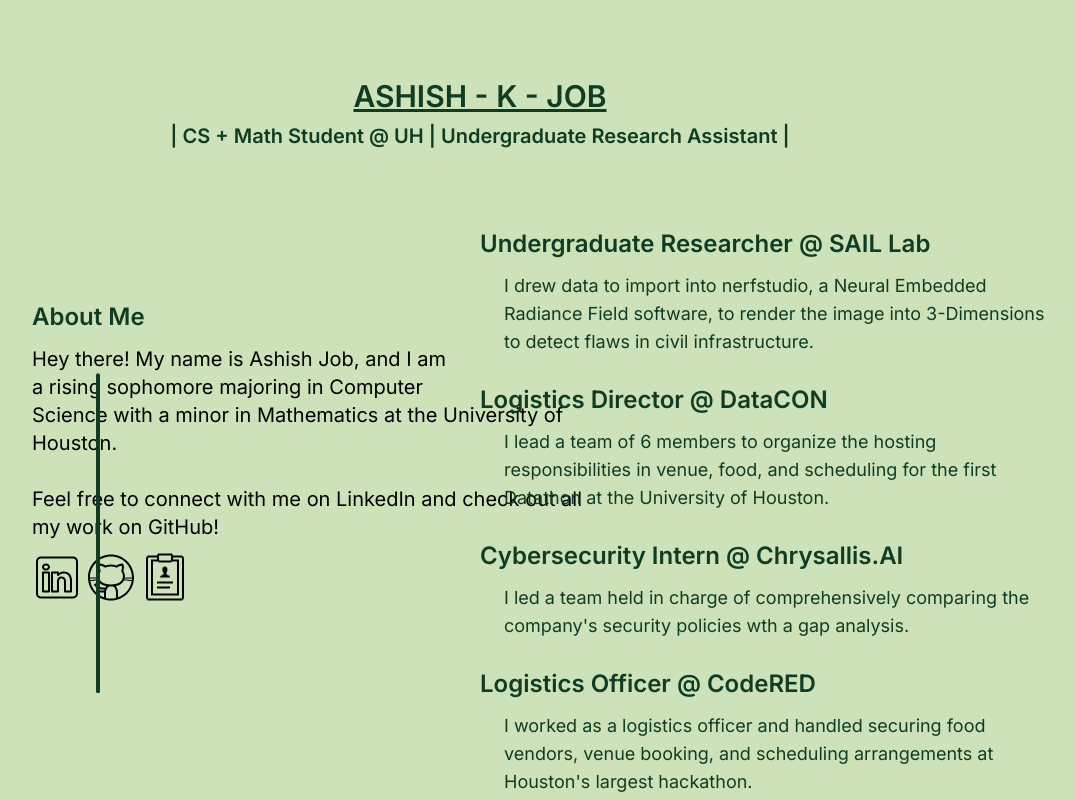
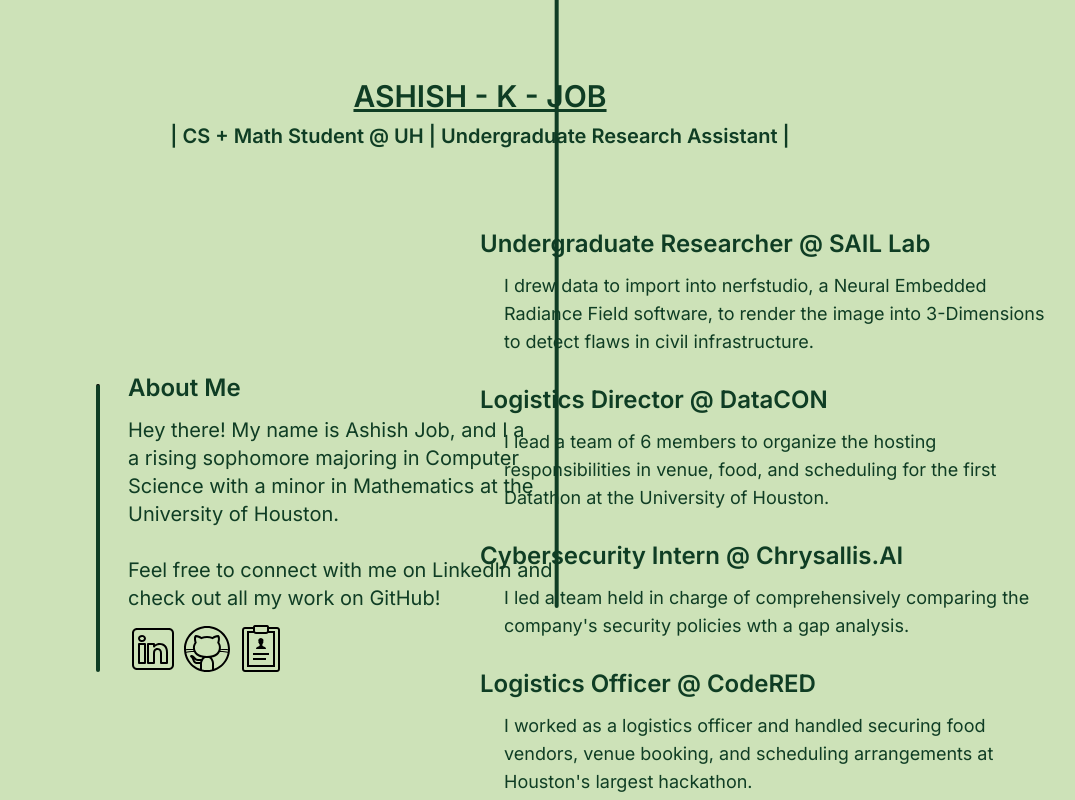
Before and after one commit to Ashishjob/Ashish-Job-Portfolio-Website, a Next.js app: page / in a window 1280 px wide. Shown: the top 800 px of the page, without its empty margins (160-1235 px from the left). Built offline with nearby package versions, Linux system fonts and the light colour scheme.

Commit message:
refactor: format change

```diff
--- a/app/page.tsx
+++ b/app/page.tsx
@@ -11,22 +11,16 @@
         <h1 className="w-27">| CS + Math Student @ UH | Undergraduate Research Assistant |</h1>
       </div>
 
-      <div className="fixed top-[47%] left-[15%] transform -translate-y-1/4">
-  <div className="h-12 w-78 md:h-auto md:w-auto text-green">
-    <h1 className="font-semibold text-2xl w-max hover:underline">About Me</h1>
-  </div>
+      <div className="absolute top-96 left-72 transform -translate-y-1/4 h-12 w-78 text-green">
+        <h1 className="font-semibold text-2xl hover:underline">About Me</h1>
 
-
-
-
-        <h2 className="font-base text-xl w-11/12 pt-3">
-          Hey there! My name is Ashish Job, and I am<br />
-          a rising sophomore majoring in Computer<br />
+        <h2 className="font-base text-xl w-3/4 pt-3">
+          Hey there! My name is Ashish Job, and I a <br />
+          a rising sophomore majoring in Computer <br />
           Science with a minor in Mathematics at the University of Houston.<br /><br />
-          Feel free to connect with me on LinkedIn and check out all<br />
-          my work on GitHub!
+          Feel free to connect with me on LinkedIn and <br />
+          check out all my work on GitHub!
         </h2>
-
 
         <div className="flex">
           <div className="pt-3 pr-1">
@@ -67,23 +61,13 @@
         </div>
       </div>
 
-      <div className="flex top-[59%]] md:top-96 pl-4 md:pl-64 transform translate-y-2/3">
-        <hr className="w-1 h-80 bg-green border-0 rounded dark:bg-green"></hr>
+      <div className="flex top-96 pl-64 transform translate-y-56">
+        <hr className="w-1 h-72 bg-green border0 rounded dark:bg-green"></hr>
       </div>
 
-      <div className="flex top-[56%] left-[48%] transform -translate-x-1/2 -translate-y-1/2 flex">
-
-    <hr className="w-1 h-96 bg-green border-0 rounded dark:bg-green"></hr>
-    {/* <hr className="w-1 h-96 bg-green border-0 rounded dark:bg-green"></hr> */}
-  </div>
-
-
-
-
-
-
-
-
+      <div className="flex top-64 pl-72 transform -translate-y-3/4 translate-x-1/3">
+        <hr style={{ height: '640px' }} className="w-1 bg-green border0 rounded dark:bg-green"></hr>
+      </div>
 
       <div className="absolute top-52 py-2 left-1/2 text-green text-start">
         <div className="py-3">
```
Also changed, not shown: 1 other file (tests, documents, lock files or other folders).
